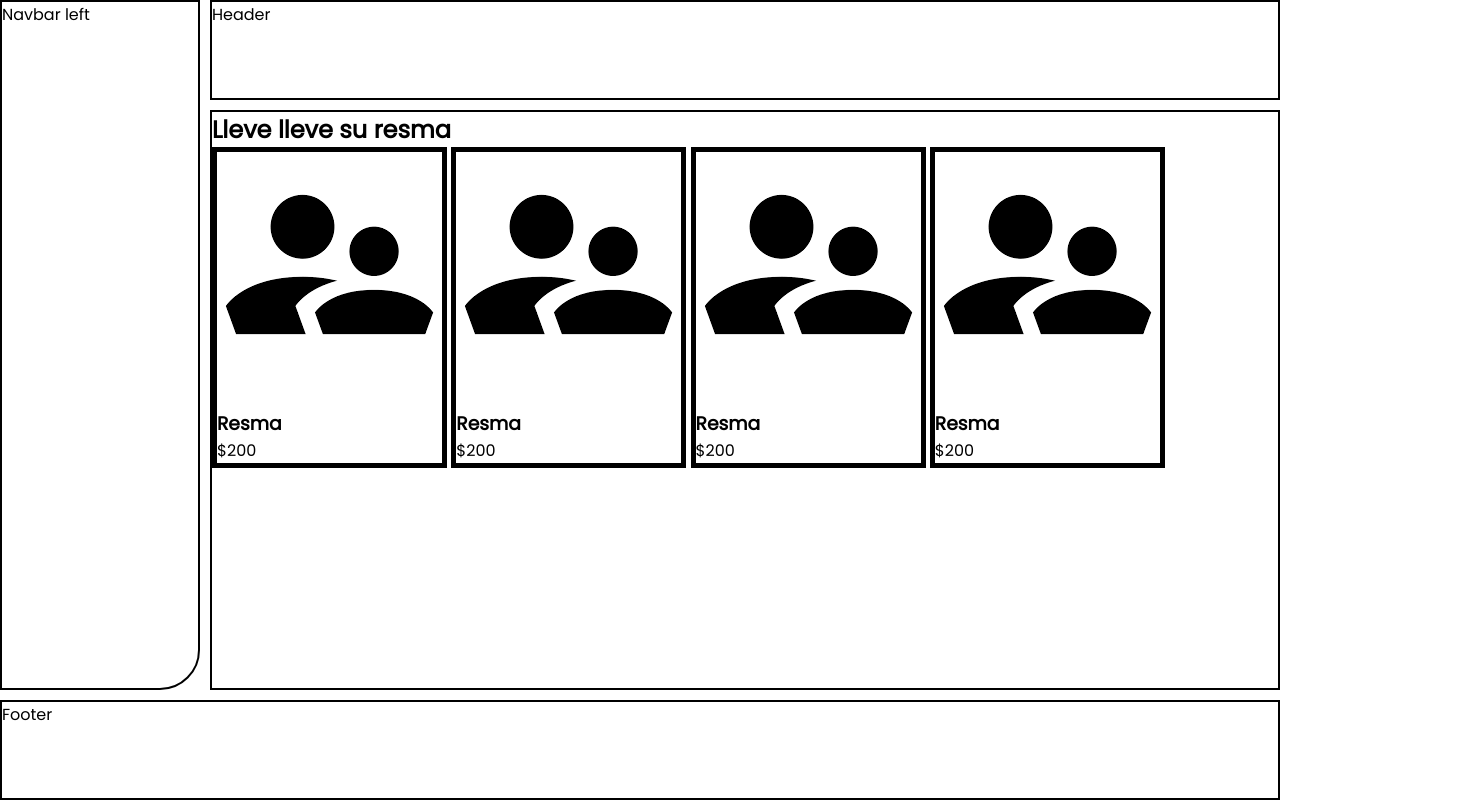
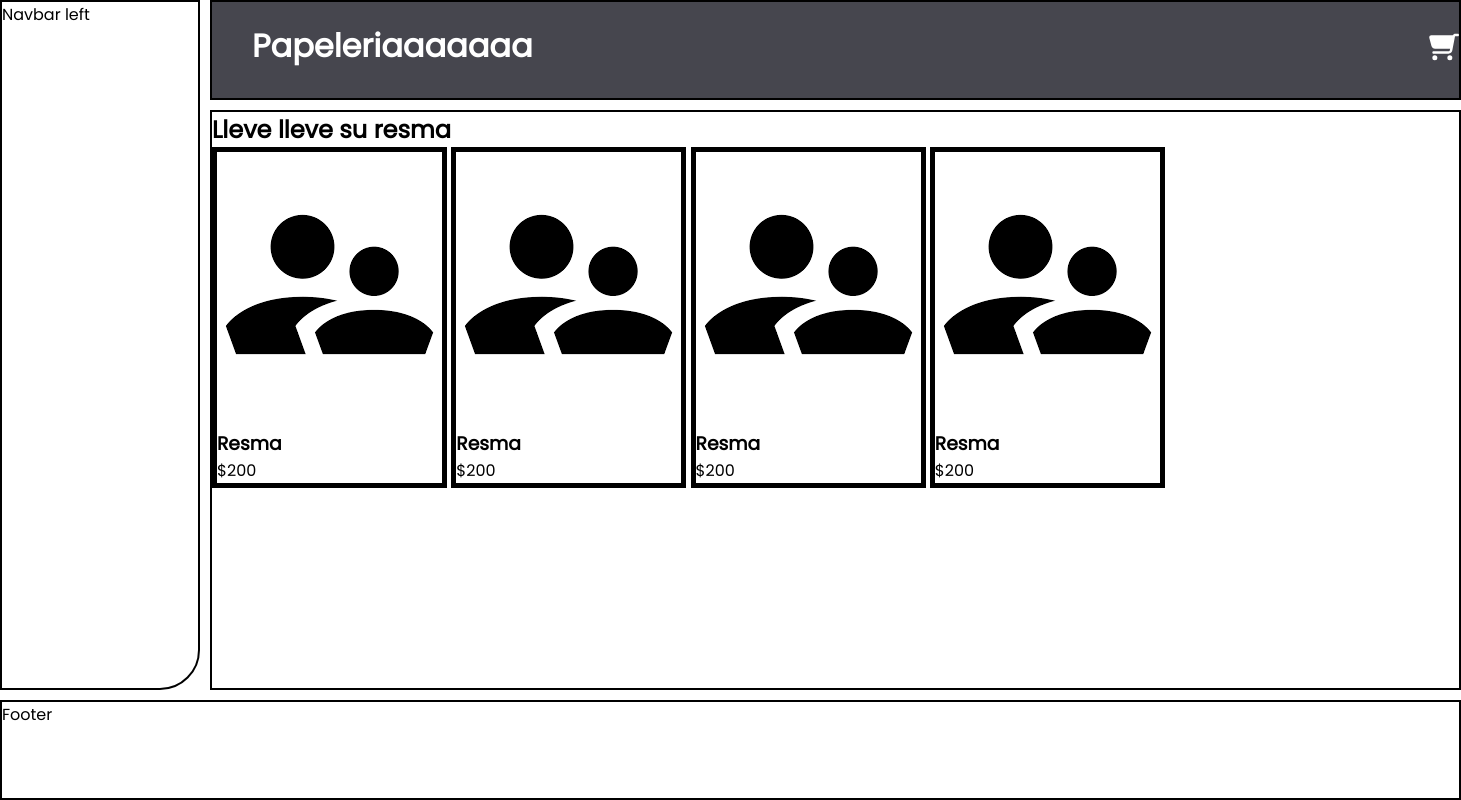
Before and after one commit to TkDevk/papeleriaGrupo1, a plain HTML site: page index.html in a window 1280 px wide. Shown: the whole page, 1461 px wide, since content can reach past the window. Drawn offline with Linux system fonts and the light colour scheme.

Commit message:
Header done

```diff
--- a/header.css
+++ b/header.css
@@ -1,3 +1,25 @@
 .container__header{
+    display: flex;
+    flex-direction: row;
+    background-color: #46464e;
+    color: #fff;
+}
+
+.container__header > h1, figure{
+    margin-top: 20px;
 
 }
+
+.container__header > figure > img{
+    height: 30px;
+    width: 30px;
+    margin-left: 70vw;
+    cursor: pointer;
+    margin-top:10px;
+    filter: invert(98%) sepia(0%) saturate(0%) hue-rotate(41deg) brightness(103%) contrast(104%);
+    transform: scaleX(-1);
+}
+
+.container__header > h1{
+    margin-left: 40px;
+}
--- a/index.html
+++ b/index.html
@@ -9,7 +9,11 @@
 </head>
 
 <body id="container">
-    <header class="container__header">Header
+    <header class="container__header">
+        <h1>Papeleriaaaaaaa</h1>
+        <figure>
+
+            <img src="/img/cartShopping.svg" alt="carrito"></figure>
 
     </header>
     <nav class="navBar">Navbar left</nav>
```
Also changed, not shown: img/cartShopping.svg (added).
